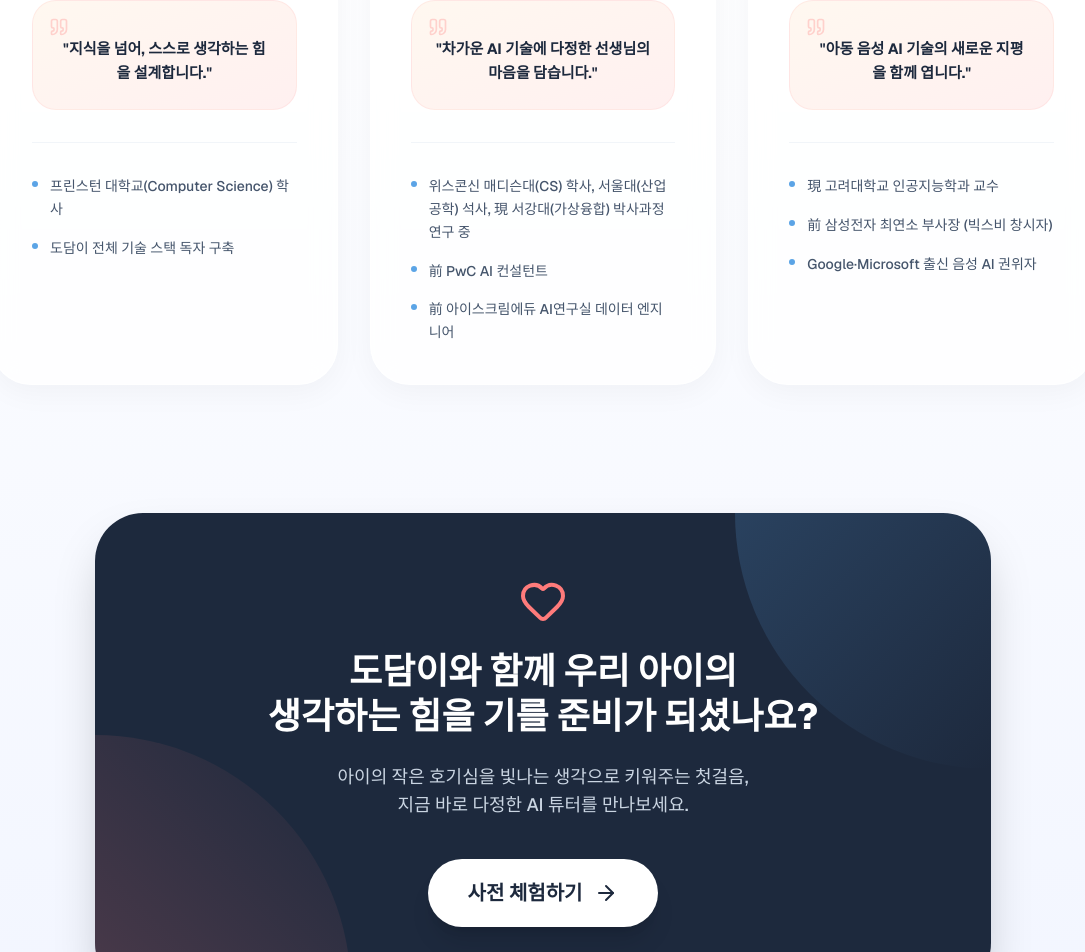
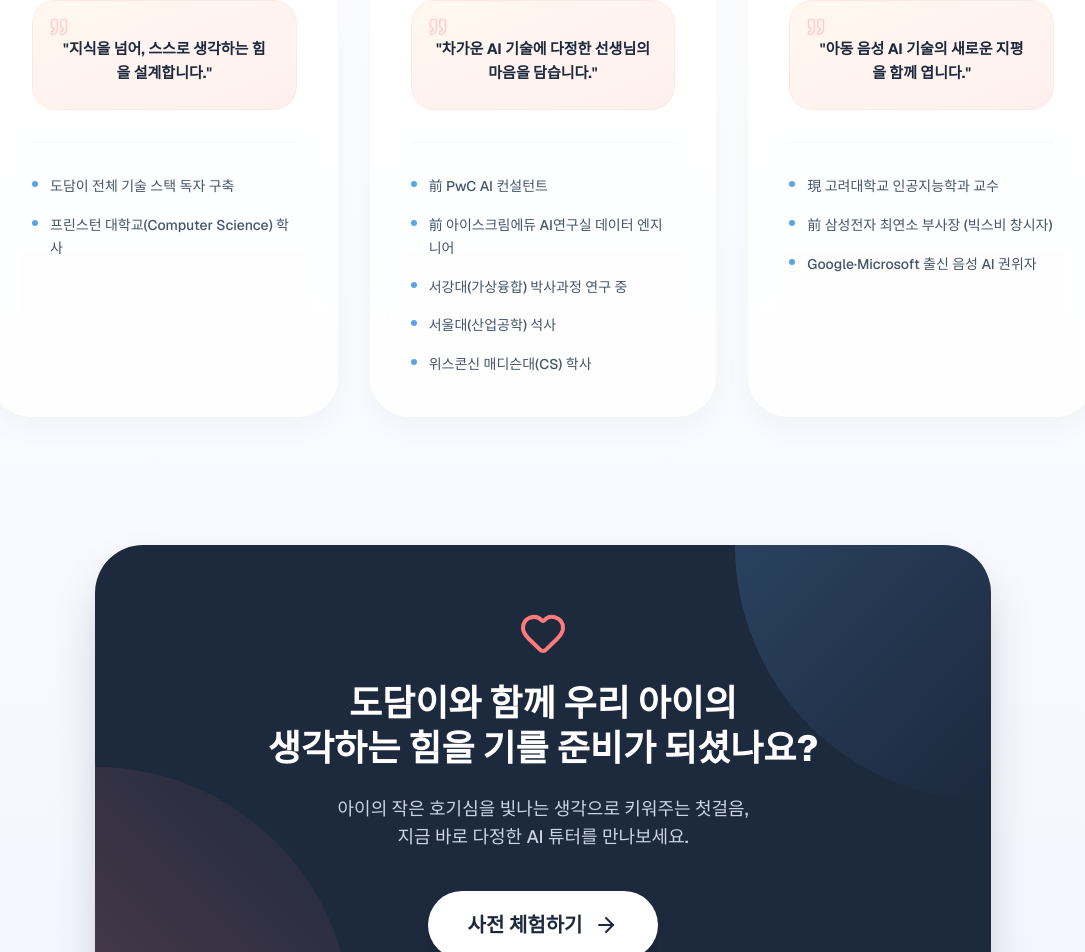
Before and after one commit to Mongsilee/dodami-web, a Next.js app: page /team in a window 1280 px wide. Shown: the part 1671-2623 px from the top of the page, without its empty margins (97-1182 px from the left). Built offline with nearby package versions, Linux system fonts and the light colour scheme.

Commit message:
refactor: update team page layout and content structure

```diff
--- a/src/app/team/page.tsx
+++ b/src/app/team/page.tsx
@@ -2,7 +2,7 @@
 import React, { useState } from 'react';
 import { motion } from 'framer-motion';
 import Image from 'next/image';
-import Link from 'next/link';  // 👈 이 줄을 추가해 주세요!
+import Link from 'next/link';
 import GlobalHeader from '@/components/GlobalHeader';
 import SubscribeModal from '@/components/SubscribeModal';
 import { Quote, Sparkles, ArrowRight, Heart } from 'lucide-react';
@@ -20,8 +20,8 @@ export default function TeamPage() {
       image: "/images/Will.jpeg",
       quote: "지식을 넘어, 스스로 생각하는 힘을 설계합니다.",
       details: [
-        "프린스턴 대학교(Computer Science) 학사",
-        "도담이 전체 기술 스택 독자 구축"
+        "도담이 전체 기술 스택 독자 구축",
+        "프린스턴 대학교(Computer Science) 학사"
       ]
     },
     {
@@ -30,9 +30,11 @@ export default function TeamPage() {
       quote: "차가운 AI 기술에 다정한 선생님의 마음을 담습니다.",
       image: "/images/Chan.jpeg",
       details: [
-        "위스콘신 매디슨대(CS) 학사, 서울대(산업공학) 석사, 現 서강대(가상융합) 박사과정 연구 중",
         "前 PwC AI 컨설턴트",
         "前 아이스크림에듀 AI연구실 데이터 엔지니어",
+        "서강대(가상융합) 박사과정 연구 중",
+        "서울대(산업공학) 석사",
+        "위스콘신 매디슨대(CS) 학사"
       ]
     },
     {
```
